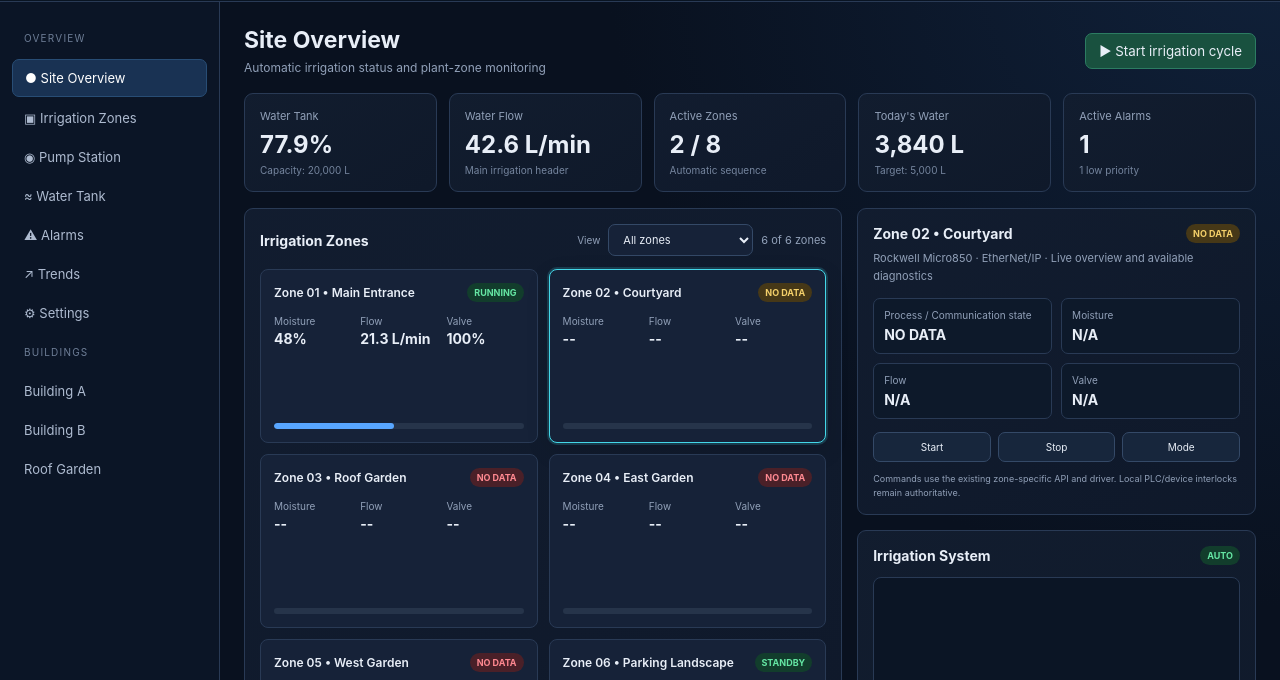
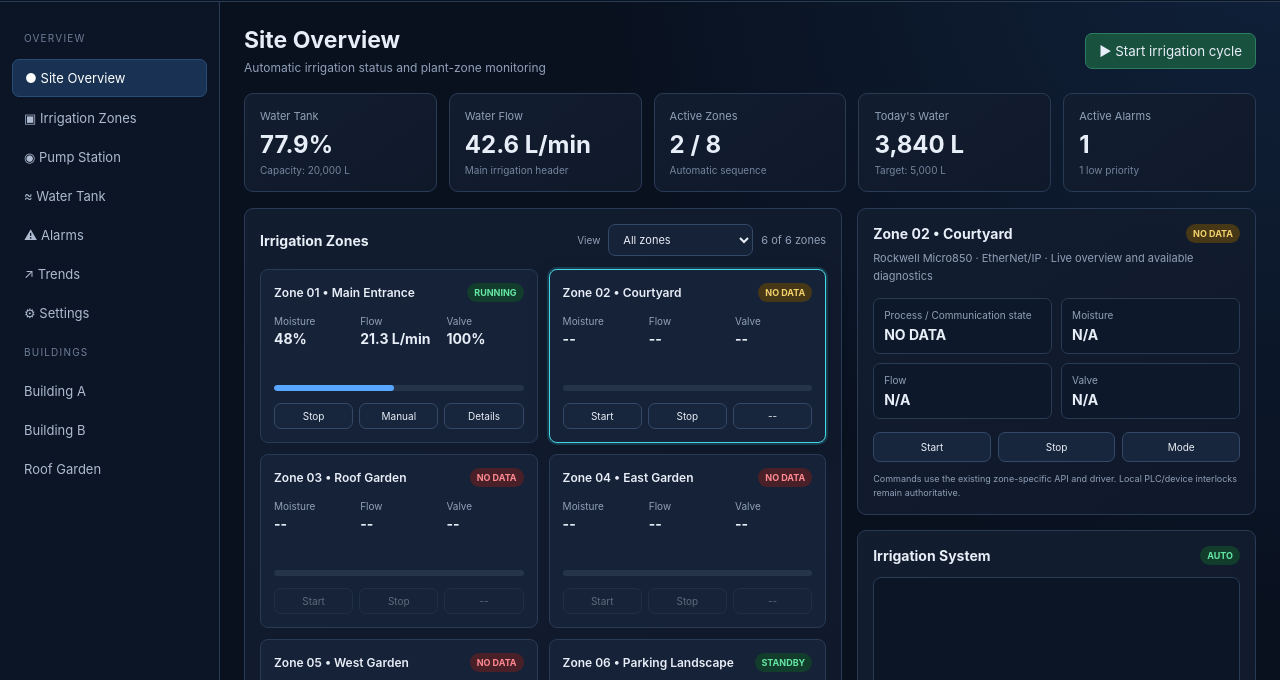
Before and after one commit to Radfar/building-irrigation-scada, a website: page index.html in a window 1280 px wide. Shown: the part 68-748 px from the top of the page. Drawn offline with Linux system fonts and the light colour scheme; no server answers.

Commit message:
Restore original Start Stop and Auto controls on zone cards

```diff
--- a/index.html
+++ b/index.html
@@ -1585,7 +1585,7 @@
         .zone { min-height:174px;display:flex;flex-direction:column;cursor:pointer;transition:border-color .16s,box-shadow .16s,transform .16s; }
         .zone:hover { border-color:var(--blue);transform:translateY(-1px); }
         .zone.is-selected { border-color:var(--cyan);box-shadow:0 0 0 2px rgba(68,215,232,.18),0 8px 24px rgba(0,0,0,.12); }
-        .zone .controls { display:none !important; }
+        .zone .controls { display:flex !important; }
         .zone[data-zone="05"] .bar + .zone-data { display:none; }
         .zone .zone-data { min-height:43px; }
         .zone .bar { margin-top:auto; }
```
